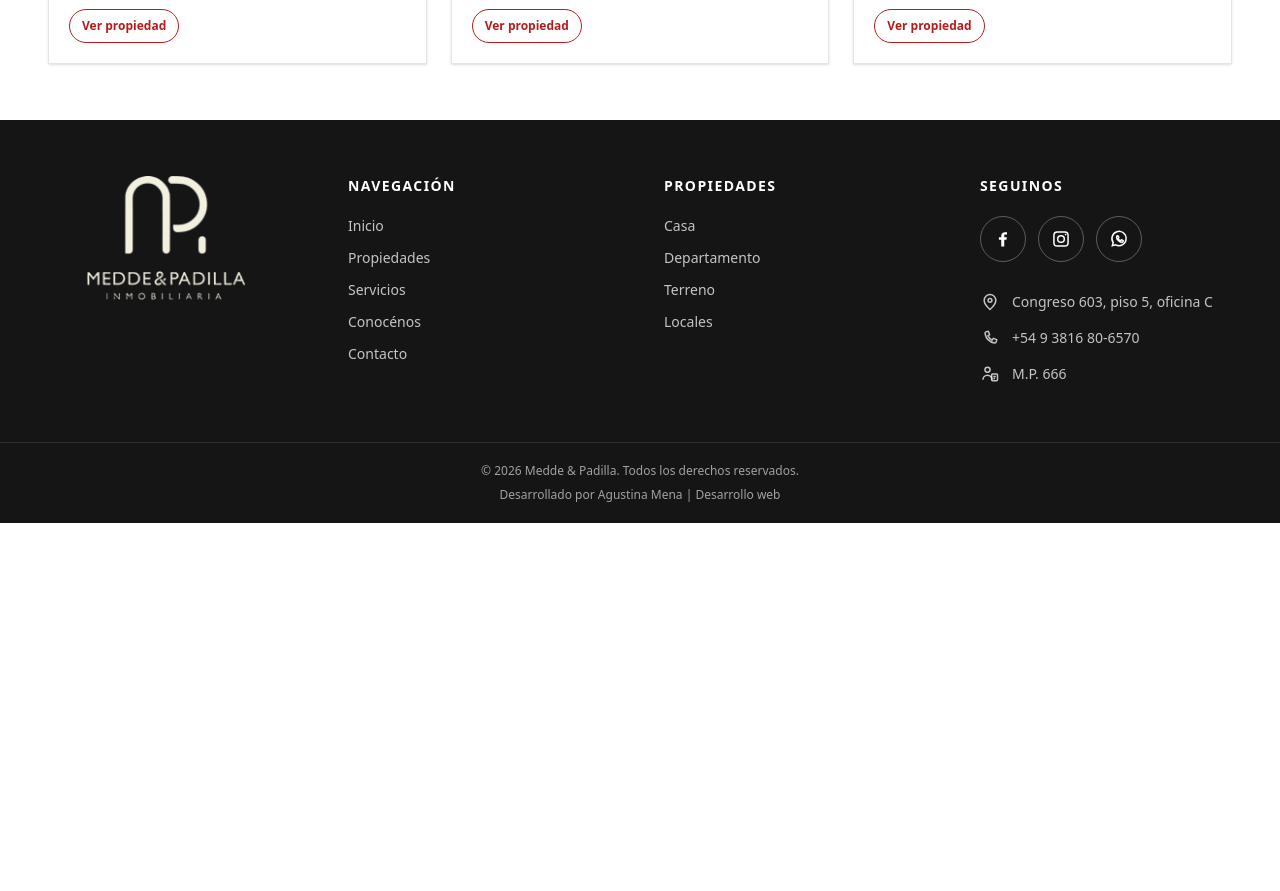
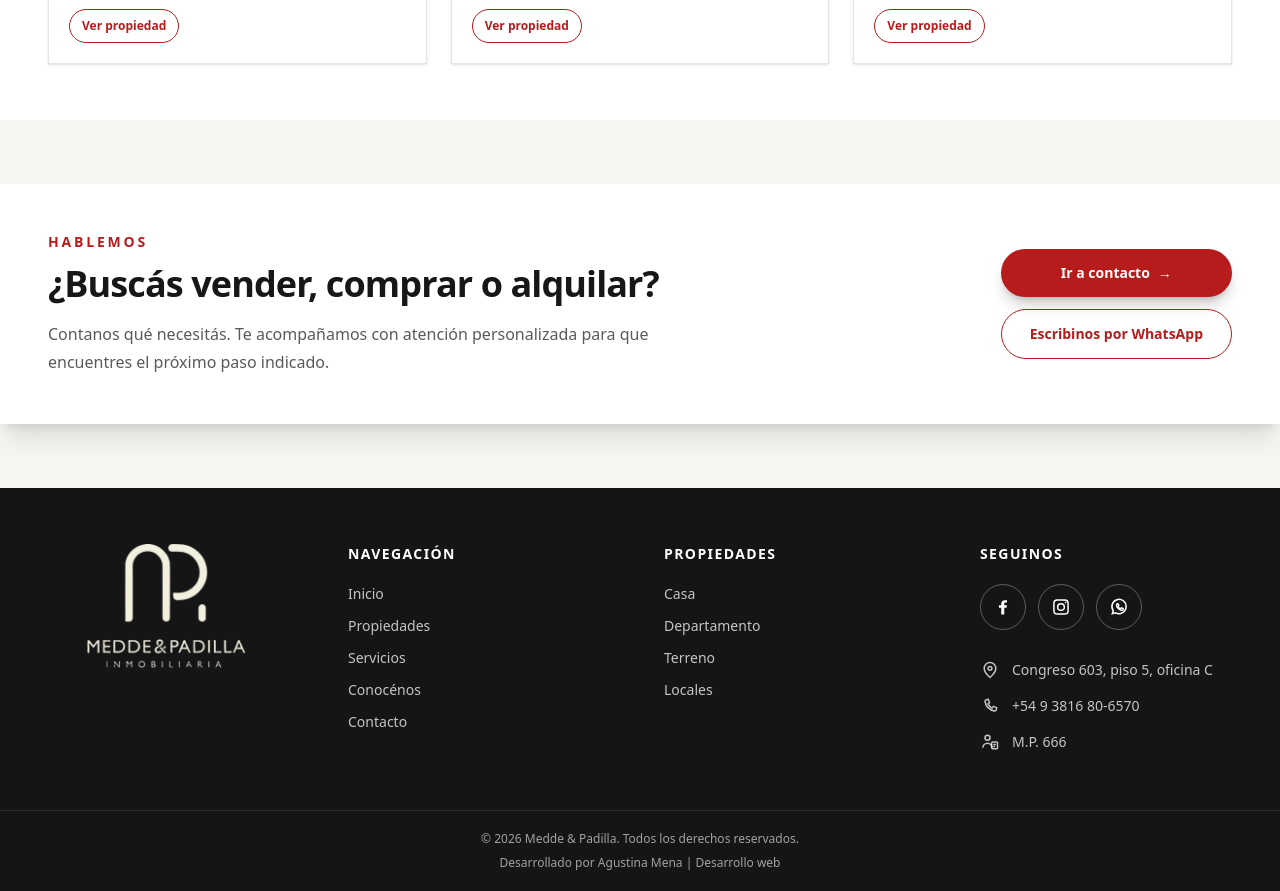
Before and after one commit to Agusme/MeddeyPadilla-Inmobiliaria, a Next.js app in the folder front/: page / in a window 1280 px wide. Shown: the part 1380-2271 px from the top of the page. Before the commit the page ends 1903 px from the top, so only its background shows below. Built offline with nearby package versions, Linux system fonts and the light colour scheme.

Commit message:
feat: agrego cta al home

```diff
--- a/front/app/page.tsx
+++ b/front/app/page.tsx
@@ -1,6 +1,7 @@
 import Image from "next/image";
 import Link from "next/link";
 import ButtonLink from "@/components/ui/ButtonLink";
+import ContactCta from "@/components/ui/ContactCta";
 import PropertyFilter from "@/components/properties/PropertyFilter";
 import PropertyCard, {
   type PropertyCardData,
@@ -97,6 +98,12 @@ export default function Home() {
           ))}
         </div>
       </section>
+      <ContactCta
+        title="¿Buscás vender, comprar o alquilar?"
+        description="Contanos qué necesitás. Te acompañamos con atención personalizada para que encuentres el próximo paso indicado."
+        ctaLabel="Ir a contacto"
+        showWhatsApp
+      />
     </>
   );
 }
--- a/front/app/servicios/page.tsx
+++ b/front/app/servicios/page.tsx
@@ -1,5 +1,5 @@
 import type { Metadata } from "next";
-import ButtonLink from "@/components/ui/ButtonLink";
+import ContactCta from "@/components/ui/ContactCta";
 import ImageWithSkeleton from "@/components/ui/ImageWithSkeleton";
 import SectionHeading from "@/components/ui/SectionHeading";
 
@@ -54,7 +54,11 @@ export default function ServiciosPage() {
         </div>
       </section>
 
-      <section className="bg-white py-12"><div className="mx-auto grid max-w-7xl gap-8 bg-white px-6 py-10 text-[#171717] shadow-xl shadow-black/10 sm:px-8 sm:py-12 lg:grid-cols-[1fr_auto] lg:items-center lg:px-12"><div className="max-w-2xl"><p className="text-sm font-semibold uppercase tracking-[.2em] text-[#B71C1C]">Hablemos</p><h2 className="mt-3 text-3xl font-semibold tracking-tight sm:text-4xl">¿Tenés una propiedad o buscás tu próximo lugar?</h2><p className="mt-4 leading-7 text-black/65">Contanos qué necesitás. Te asesoramos de forma personalizada y sin compromiso.</p></div><ButtonLink href="/contacto" className="w-fit shrink-0 px-8 py-4 text-base">Quiero asesoramiento <span aria-hidden="true" className="ml-2">→</span></ButtonLink></div></section>
+      <ContactCta
+        title="¿Tenés una propiedad o buscás tu próximo lugar?"
+        description="Contanos qué necesitás. Te asesoramos de forma personalizada y sin compromiso."
+        ctaLabel="Quiero asesoramiento"
+      />
     </div>
   );
 }
--- /dev/null
+++ b/front/components/ui/ContactCta.tsx
@@ -0,0 +1,46 @@
+import ButtonLink from "@/components/ui/ButtonLink";
+
+type ContactCtaProps = {
+  title: string;
+  description: string;
+  ctaLabel: string;
+  showWhatsApp?: boolean;
+};
+
+export default function ContactCta({
+  title,
+  description,
+  ctaLabel,
+  showWhatsApp = false,
+}: ContactCtaProps) {
+  return (
+    <section className="bg-[#f7f6f3] py-12 sm:py-16" aria-labelledby="contact-cta-title">
+      <div className="mx-auto grid max-w-7xl gap-8 bg-white px-6 py-10 text-[#171717] shadow-xl shadow-black/10 sm:px-8 sm:py-12 lg:grid-cols-[1fr_auto] lg:items-center lg:px-12">
+        <div className="max-w-2xl">
+          <p className="text-sm font-semibold uppercase tracking-[0.2em] text-[#B71C1C]">
+            Hablemos
+          </p>
+          <h2 id="contact-cta-title" className="mt-3 text-3xl font-semibold tracking-tight sm:text-4xl">
+            {title}
+          </h2>
+          <p className="mt-4 leading-7 text-black/65">{description}</p>
+        </div>
+        <div className="flex flex-col gap-3 sm:flex-row lg:flex-col lg:items-stretch">
+          <ButtonLink href="/contacto" className="justify-center px-7 py-3.5">
+            {ctaLabel} <span aria-hidden="true" className="ml-2">→</span>
+          </ButtonLink>
+          {showWhatsApp && (
+            <a
+              href="https://wa.me/5493816806570"
+              target="_blank"
+              rel="noreferrer"
+              className="inline-flex items-center justify-center rounded-full border border-[#B71C1C] px-7 py-3.5 text-sm font-semibold text-[#B71C1C] transition hover:bg-[#B71C1C] hover:text-white focus:outline-none focus-visible:ring-2 focus-visible:ring-[#B71C1C]"
+            >
+              Escribinos por WhatsApp
+            </a>
+          )}
+        </div>
+      </div>
+    </section>
+  );
+}
```
